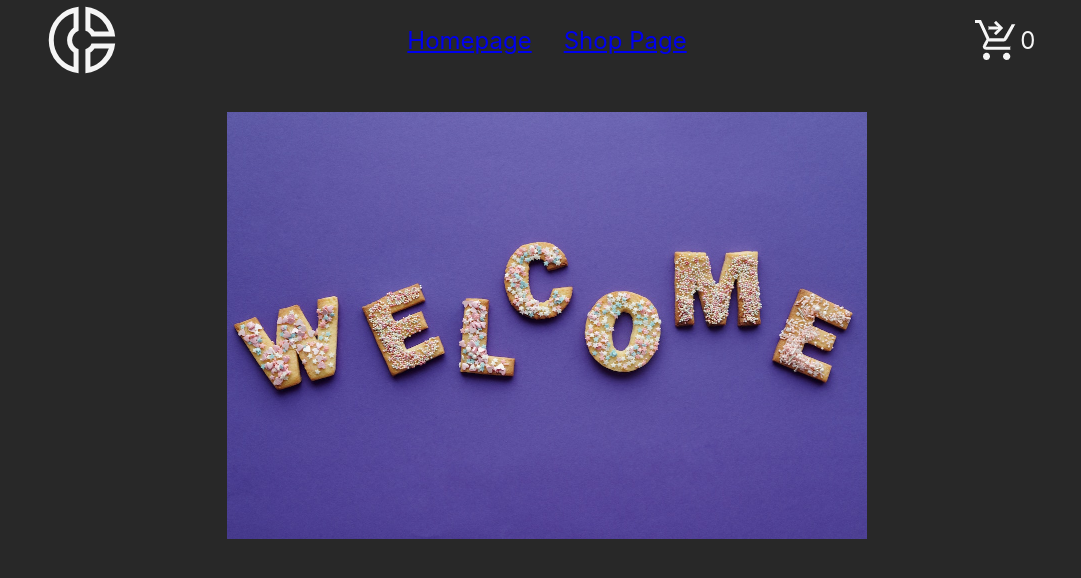
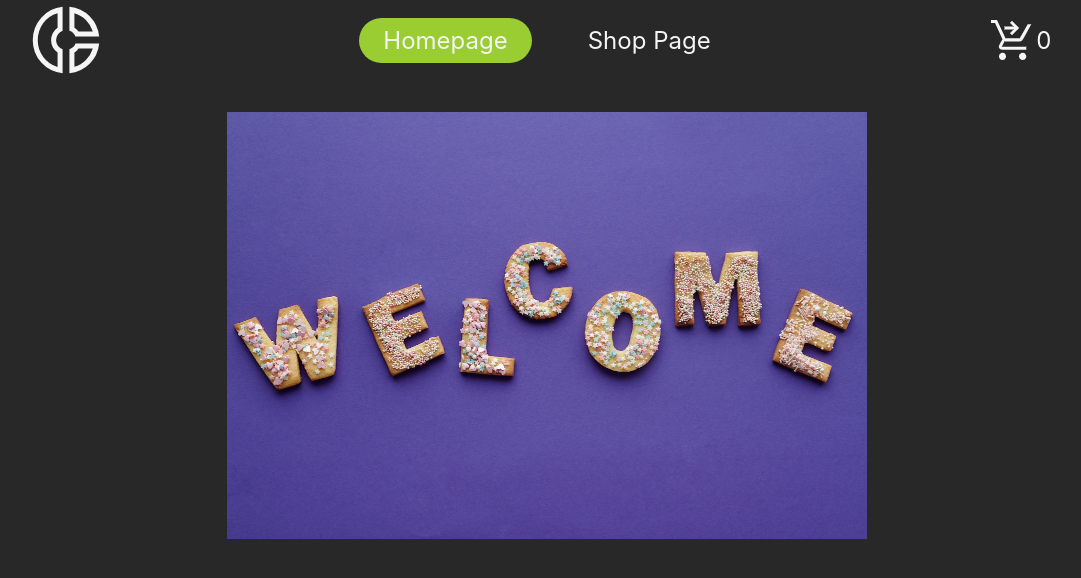
Before and after one commit to man7788/shopping-cart, a React (Vite) app: page / in a window 1280 px wide. Shown: the top 578 px of the page, without its empty margins (93-1174 px from the left). Built offline with nearby package versions, Linux system fonts and the light colour scheme.

Commit message:
Update Nav Link styles

```diff
--- a/src/components/Nav/Nav.jsx
+++ b/src/components/Nav/Nav.jsx
@@ -1,7 +1,18 @@
-import { Link } from 'react-router-dom';
+import { NavLink } from 'react-router-dom';
 import styles from './Nav.module.css';
 import Cart from '../Cart/Cart';
 import logo from '../../images/logo.svg';
+import styled from 'styled-components';
+
+const StyledLink = styled(NavLink)`
+  text-decoration: none;
+  color: whitesmoke;
+  padding: 0.5rem 1.5rem 0.5rem 1.5rem;
+  &.active {
+    border-radius: 2rem;
+    background: yellowgreen;
+  }
+`;
 
 function Nav({ cartItems }) {
   return (
@@ -9,10 +20,10 @@ function Nav({ cartItems }) {
       <img className={styles.logo} src={logo} alt="logo" />
       <div className={styles.pages}>
         <div className={styles.page}>
-          <Link to="/">Homepage</Link>
+          <StyledLink to="/">Homepage</StyledLink>
         </div>
         <div className={styles.page}>
-          <Link to="/shop-page">Shop Page</Link>
+          <StyledLink to="/shop-page">Shop Page</StyledLink>
         </div>
       </div>
       <Cart cartItems={cartItems} />
--- a/src/components/Nav/Nav.module.css
+++ b/src/components/Nav/Nav.module.css
@@ -21,19 +21,3 @@
 .page {
   margin: 0 1rem 0 1rem;
 }
-
-.link {
-  /* border: 2px solid orange; */
-  text-decoration: none;
-  color: whitesmoke;
-  padding: 0.5rem 1.5rem 0.5rem 1.5rem;
-}
-
-.active-link {
-  /* border: 2px solid orange; */
-  text-decoration: none;
-  padding: 0.5rem 1.5rem 0.5rem 1.5rem;
-  border-radius: 2rem;
-  color: whitesmoke;
-  background: yellowgreen;
-}
```
